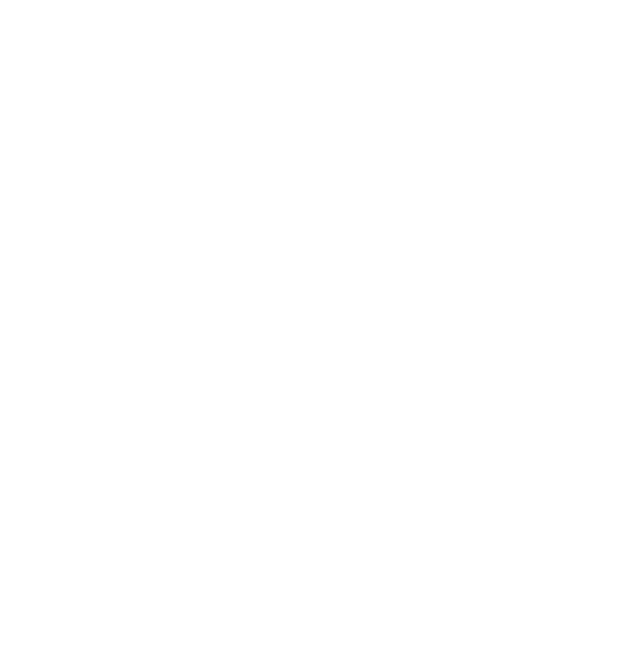
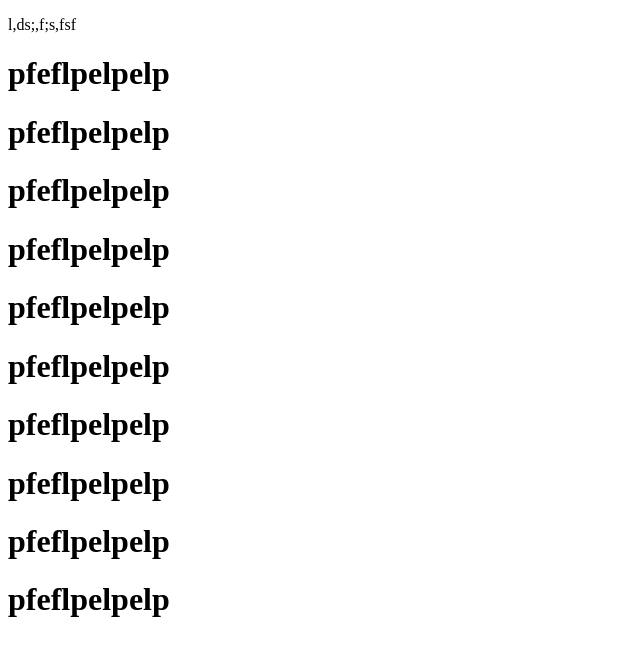
Before and after one commit to timilehin2000/crap, a plain HTML site: page index.html in a window 1280 px wide. Shown: the whole page, without its empty margins (0-640 px from the left). Drawn offline with Linux system fonts and the light colour scheme.

Commit message:
added index.html

```diff
--- a/index.html
+++ b/index.html
@@ -5,5 +5,17 @@
     <meta name="viewport" content="width=device-width, initial-scale=1.0" />
     <title>opp opg opk</title>
   </head>
-  <body></body>
+  <body>
+    <p>l,ds;,f;s,fsf</p>
+    <h1>pfeflpelpelp</h1>
+    <h1>pfeflpelpelp</h1>
+    <h1>pfeflpelpelp</h1>
+    <h1>pfeflpelpelp</h1>
+    <h1>pfeflpelpelp</h1>
+    <h1>pfeflpelpelp</h1>
+    <h1>pfeflpelpelp</h1>
+    <h1>pfeflpelpelp</h1>
+    <h1>pfeflpelpelp</h1>
+    <h1>pfeflpelpelp</h1>
+  </body>
 </html>
```
